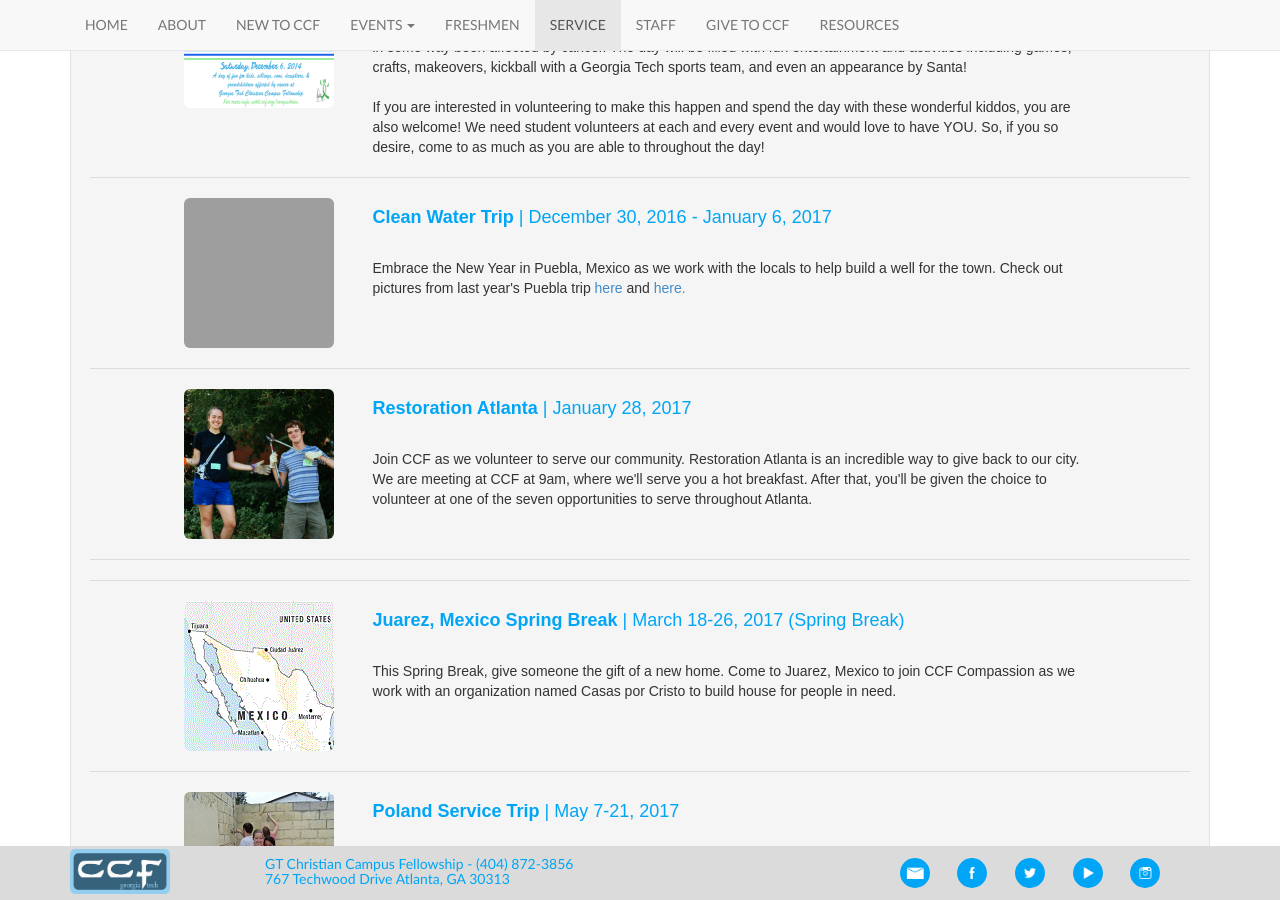
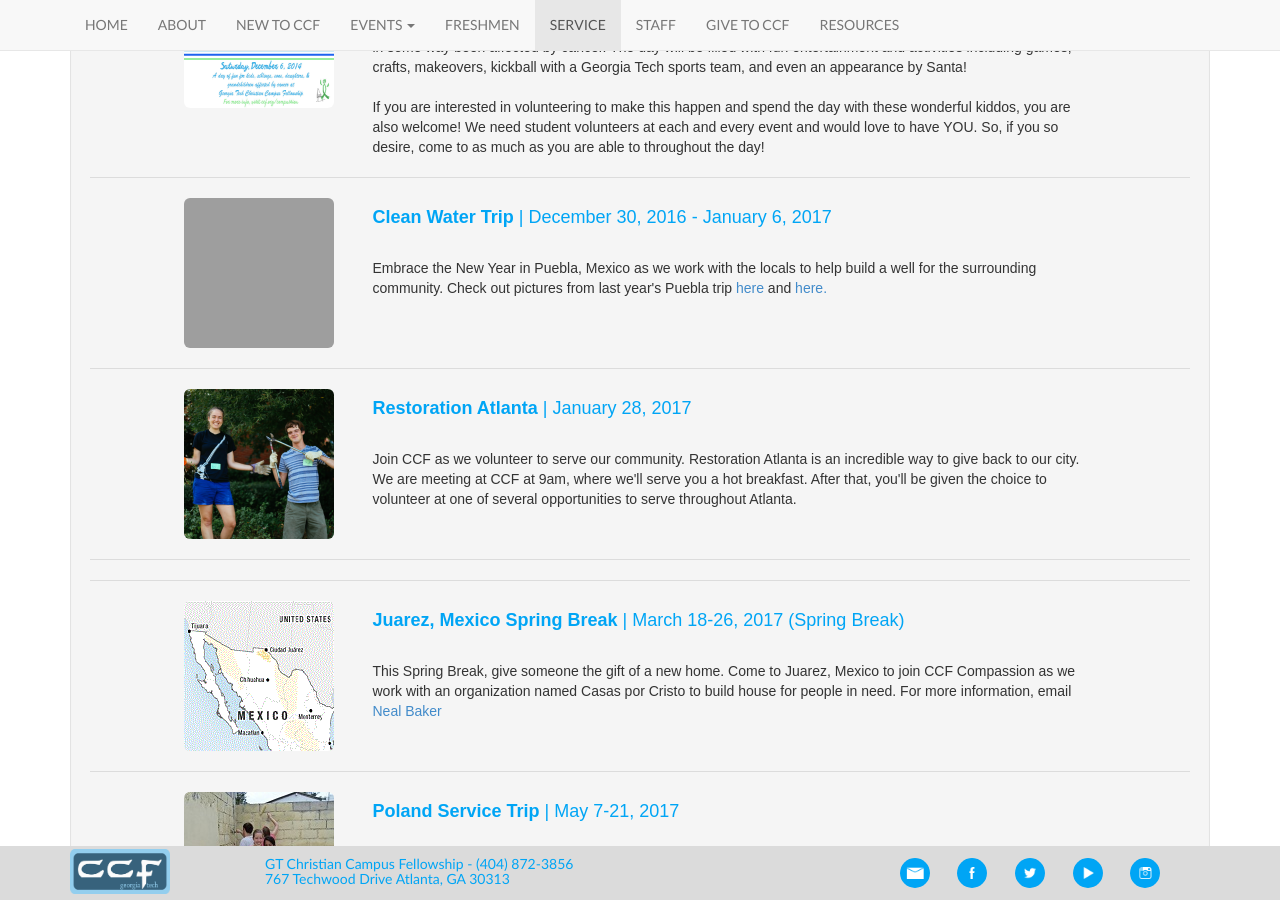
Before and after one commit to gtccf/gtccf.github.io, a Jekyll site: the page built from compassion/index.html, in a window 1280 px wide and 900 px high, scrolled down 733 px. Built offline with Jekyll 4.4.1, drawn with Linux system fonts in a browser that asks for light colours; nearby versions of some CDN libraries; grey boxes are pictures that could not be loaded.

Commit message:
Edited text

```diff
--- a/compassion/index.html
+++ b/compassion/index.html
@@ -60,7 +60,7 @@ layout: default
         <div class="col-md-2"><br><a target="_blank" href="https://www.facebook.com/media/set/?set=a.826495060709551.1073741848.150236321668765&type=3"><img src="{{ site.baseurl }}/photos/compassion/Puebla2016.jpg" width="150" height="150" class="img-rounded"></a></div>
         <div class="col-md-8"><div class="blue"><strong><h4><br />Clean Water Trip</strong> | December 30, 2016 - January 6, 2017</h4></div>
           <br>
-          Embrace the New Year in Puebla, Mexico as we work with the locals to help build a well for the town. Check out pictures from last year's Puebla trip <a target="_blank" href="https://goo.gl/photos/Gza9Nd7RNeBmtzaa6">here</a> and <a target="_blank" href="https://goo.gl/photos/ecDnUzGTE2nU2H7g9">here.</a>
+          Embrace the New Year in Puebla, Mexico as we work with the locals to help build a well for the surrounding community. Check out pictures from last year's Puebla trip <a target="_blank" href="https://goo.gl/photos/Gza9Nd7RNeBmtzaa6">here</a> and <a target="_blank" href="https://goo.gl/photos/ecDnUzGTE2nU2H7g9">here.</a>
         </div>
       </div>
 
@@ -72,7 +72,7 @@ layout: default
         <div class="col-md-2"><br><img src="{{ site.baseurl }}/photos/compassion/restorationatlanta.png" width="150" height="150" class="img-rounded"></div>
         <div class="col-md-8"><div class="blue"><strong><h4><br />Restoration Atlanta</strong> | January 28, 2017</h4></div>
           <br>
-          Join CCF as we volunteer to serve our community. Restoration Atlanta is an incredible way to give back to our city. We are meeting at CCF at 9am, where we'll serve you a hot breakfast. After that, you'll be given the choice to volunteer at one of the seven opportunities to serve throughout Atlanta.
+          Join CCF as we volunteer to serve our community. Restoration Atlanta is an incredible way to give back to our city. We are meeting at CCF at 9am, where we'll serve you a hot breakfast. After that, you'll be given the choice to volunteer at one of several opportunities to serve throughout Atlanta.
         </div>
       </div>
 
@@ -98,7 +98,7 @@ layout: default
         <div class="col-md-2"><br><img src="{{ site.baseurl }}/photos/compassion/juarez.gif" class="img-rounded"></div>
         <div class="col-md-8"><div class="blue"><strong><h4><br />Juarez, Mexico Spring Break</strong> | March 18-26, 2017 (Spring Break)</h4></div>
           <br>
-          This Spring Break, give someone the gift of a new home. Come to Juarez, Mexico to join CCF Compassion as we work with an organization named Casas por Cristo to build house for people in need.
+          This Spring Break, give someone the gift of a new home. Come to Juarez, Mexico to join CCF Compassion as we work with an organization named Casas por Cristo to build house for people in need. For more information, email <a href="mailto:baker@gtccf.org">Neal Baker</a>
         </div>
       </div>
 
```
